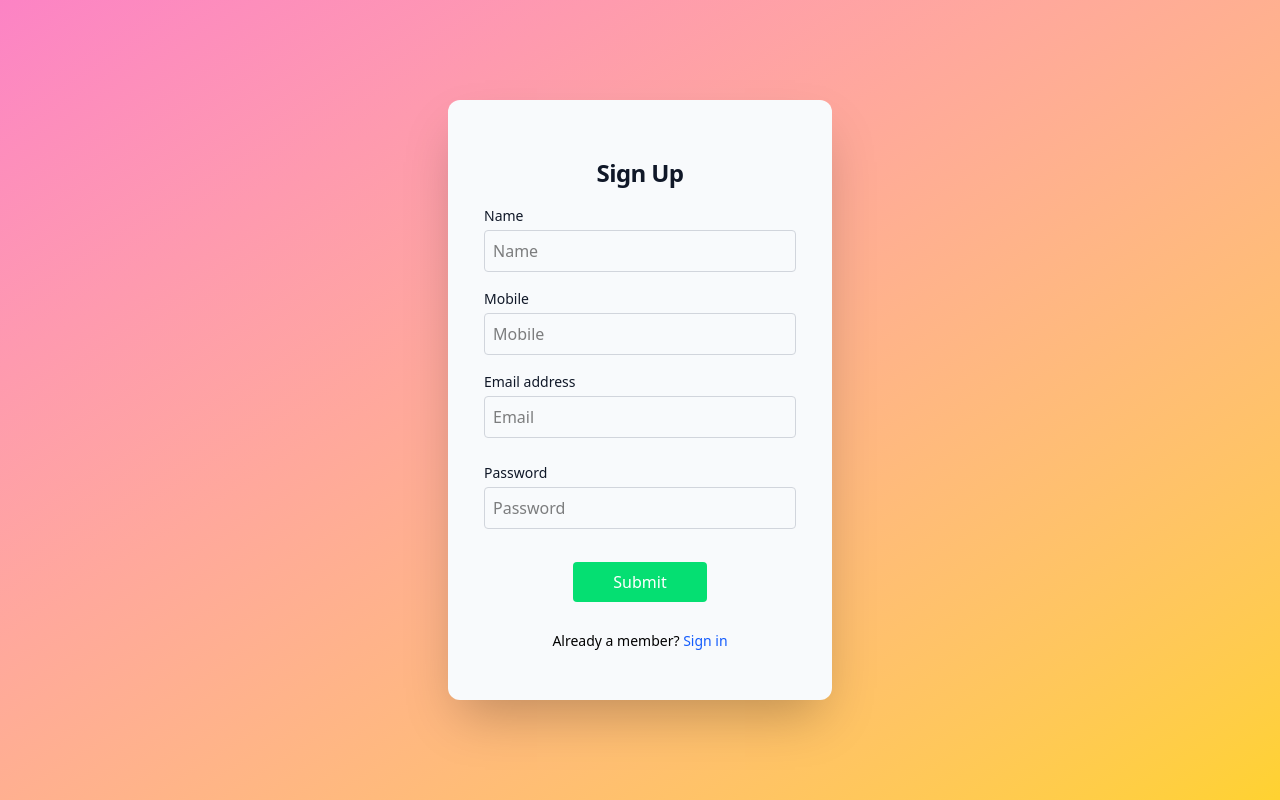
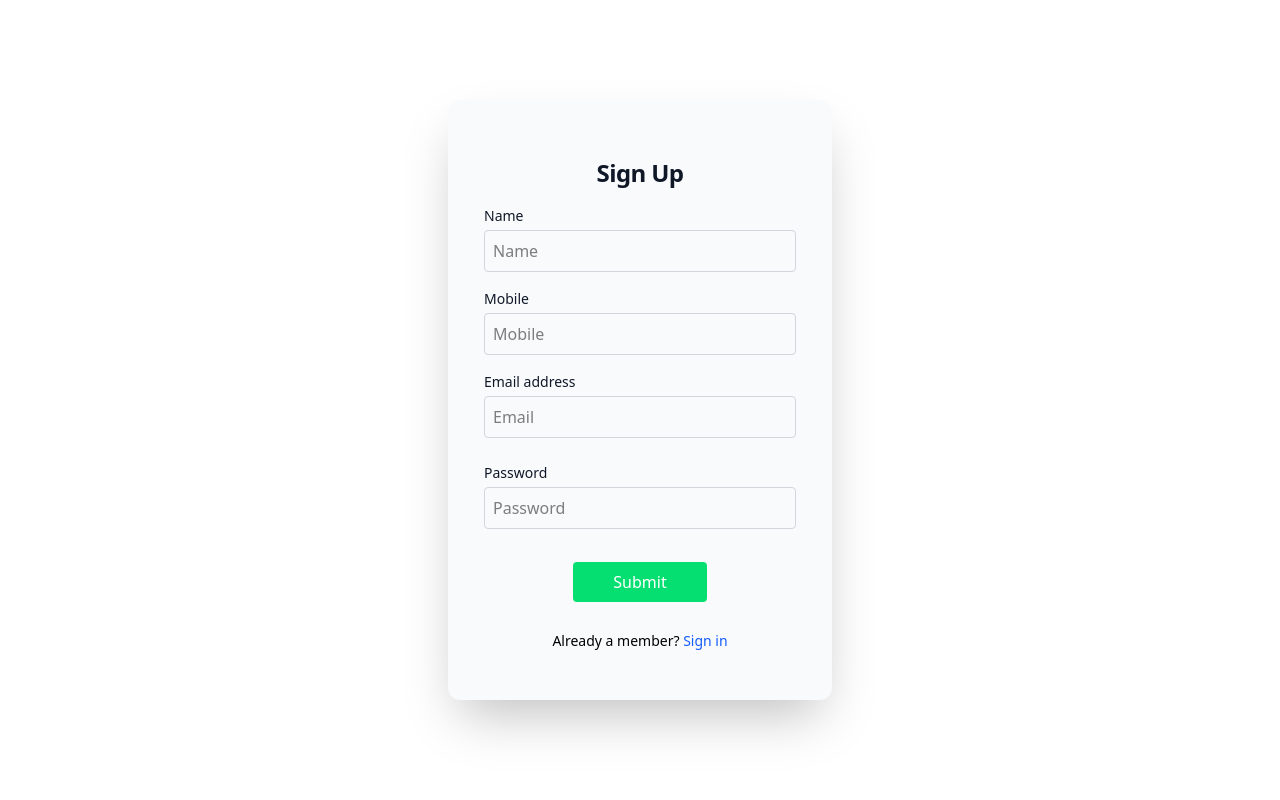
Before and after one commit to Muraliatech/IMS, a React (Vite) app in the folder Frontend-Ims/: page /signup in a window 1280 px wide. Built offline with nearby package versions, Linux system fonts and the light colour scheme.

Commit message:
UI CHANGE

```diff
--- a/Frontend-Ims/src/Components/Signup.tsx
+++ b/Frontend-Ims/src/Components/Signup.tsx
@@ -47,7 +47,7 @@ export const Signup = () => {
 
   return (
     <div>
-      <div className="bg-gradient-to-br from-pink-400/80 to-amber-300/100   w-full h-screen flex items-center justify-center">
+      <div className="bg-white   w-full h-screen flex items-center justify-center">
         <div className="bg-slate-50 w-96 h-3/4 rounded-xl  p-9 shadow-2xl  flex flex-col justify-evenly items-center">
           <div className="mt-2 text-center text-2xl font-bold tracking-tight text-gray-900 mb-1">
             Sign Up
```
